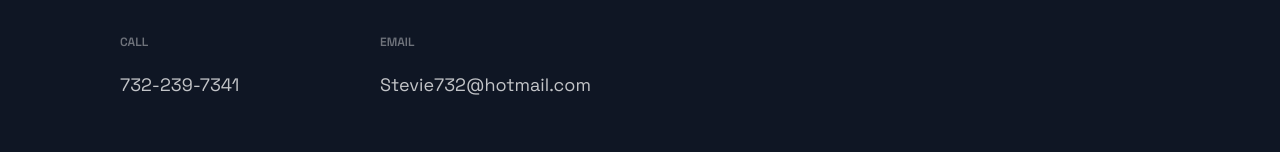
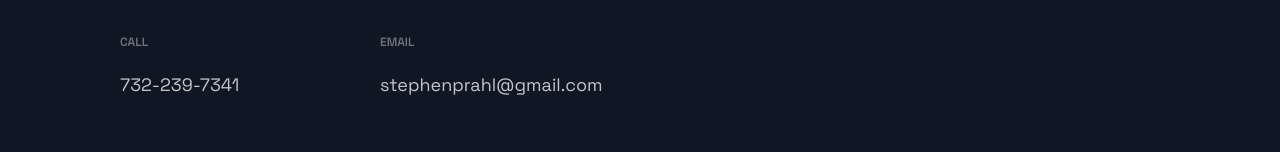
Before and after one commit to stevie732/next.js_stevie732, a Next.js app: page / in a window 1280 px wide. Shown: the part 3710-3862 px from the top of the page. Built offline with nearby package versions, Linux system fonts and the light colour scheme.

Commit message:
Update Footer.js

```diff
--- a/src/components/Footer/Footer.js
+++ b/src/components/Footer/Footer.js
@@ -14,7 +14,7 @@ const Footer = () => {
         </LinkColumn>
         <LinkColumn>
           <LinkTitle>Email</LinkTitle>
-          <LinkItem href="mailto:stevie732@hotmail.com">Stevie732@hotmail.com</LinkItem>
+          <LinkItem href="mailto:stephenprahl@gmail.com">stephenprahl@gmail.com</LinkItem>
         </LinkColumn>
       </LinkList>
       <SocialIconsContainer>
```
